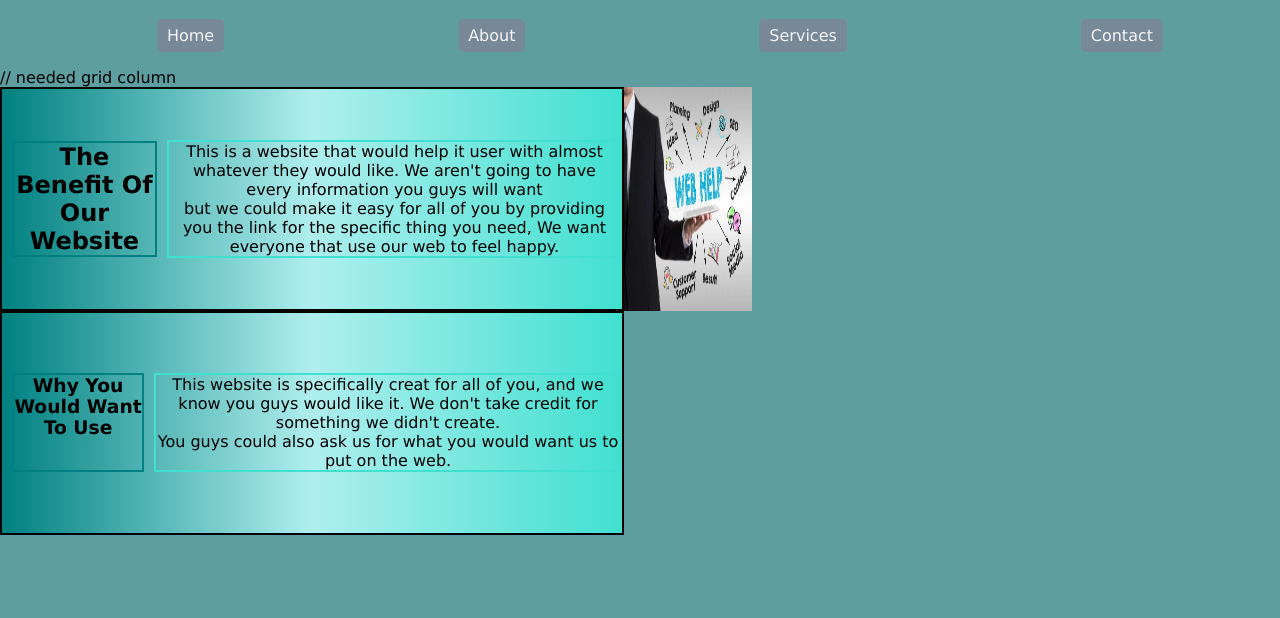
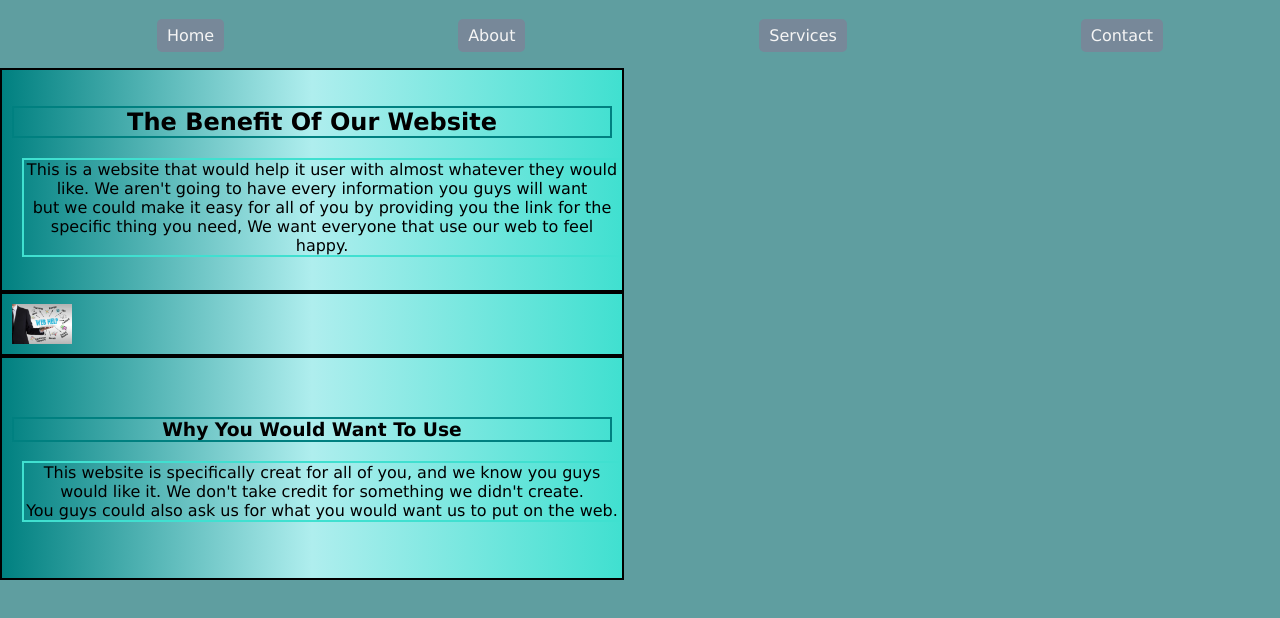
Before and after one commit to luctamak001/Sem1FinalProject-web, a plain HTML site: page about.html in a window 1280 px wide. Shown: the part 62-680 px from the top of the page. Drawn offline with Linux system fonts and the light colour scheme.

Commit message:
added grid

```diff
--- a/Styles/styles.css
+++ b/Styles/styles.css
@@ -67,15 +67,8 @@ a:link, a:visited {
 
     }
 
-    #about .img {
-        transition: width 2s, height 2s, background-color 2s, transform 2s;
-    }
-    #about .img:hover {
-        width: 30%;
-        transform: rotate(360deg);
-    }
 
-    .box2 {
+    .box1 {
         width: 600px;
         height: 200px;
         border: 2px solid black;
@@ -88,7 +81,7 @@ a:link, a:visited {
 
         .h2 {
             border: 2px solid teal;
-            display: flex;
+            display: grid;
         }
 
         .p2 {
@@ -103,7 +96,27 @@ a:link, a:visited {
 
         }
     }
-        .box3 {
+
+    #about .img {
+             transition: width 2s, height 2s, background-color 2s, transform 2s;
+         }
+    #about .img:hover {
+        width: 30%;
+        transform: rotate(360deg);
+    }
+
+    .box2{
+        width: 600px;
+        height: auto;
+        move-to: right;
+        border: 2px solid black;
+        padding: 10px;
+        display: grid;
+        justify-content: center;
+        background: linear-gradient(to right, teal, paleturquoise, turquoise);
+    }
+
+.box3 {
             width: 600px;
             height: 200px;
             border: 2px solid black;
@@ -115,9 +128,8 @@ a:link, a:visited {
             background: linear-gradient(to right, teal, paleturquoise, turquoise);
 
         .h3{
-            height: 95px;
             border: 2px solid teal;
-            display: flex;
+            display: grid;
         }
         .p3{
             position: relative;
--- a/about.html
+++ b/about.html
@@ -18,29 +18,39 @@
 </nav>
 
 <main>
-    // needed grid column
     <div id="row1">
-        <section class="box2" id="sect">
+        <section class="box1" id="sect">
+            <div>
             <h2 class="h2">The Benefit Of Our Website</h2>
             <p class="p2">This is a website that would help it user with almost whatever they would like. We aren't
                 going to have every information you guys will want
                 <br> but we could make it easy for all of you by providing you the link for the specific thing you need,
                 We want everyone that
                 use our web to feel happy.</p>
+            </div>
         </section>
+    </div>
 
+        <div id="row2">
+            <div class="box2">
                 <img class="img" src="images/img_1.png"
                      alt="Web Help"
                      title="Web Help"
                      width="10%">
             </div>
+        </div>
 
+
+    <div id="row3">
         <article class="box3" id="article">
+            <div>
             <h3 class="h3">Why You Would Want To Use</h3>
             <p class="p3">This website is specifically creat for all of you, and we know you guys would like it.
                 We don't take credit for something we didn't create. <br>You guys could also ask us for what you would want
                 us to put on the web.</p>
+            </div>
         </article>
+    </div>
 </main>
 
 </body>
```
Lines whose indentation alone changed are shown as unchanged.
